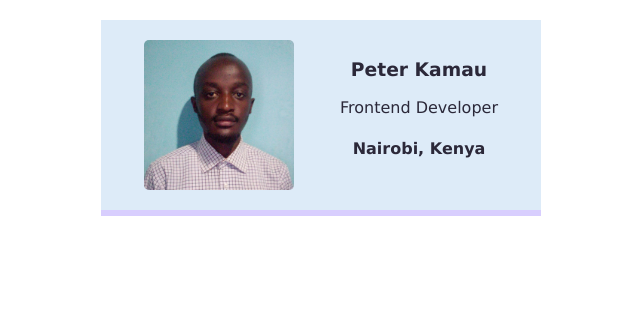
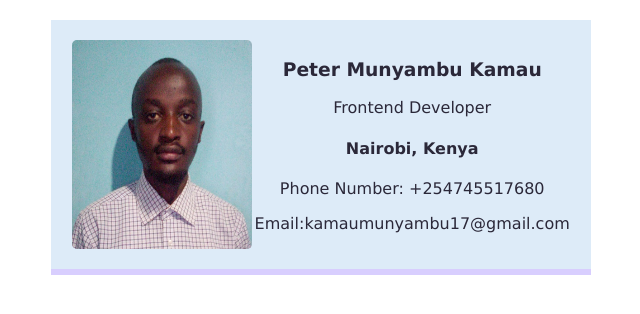
Before and after one commit to Thewakamau/my-business-card, a plain HTML site: page index.html in a window 1280 px wide. Shown: the whole page, without its empty margins (319-959 px from the left). Drawn offline with Linux system fonts and the light colour scheme.

Commit message:
Added the contact information

```diff
--- a/index.html
+++ b/index.html
@@ -15,9 +15,11 @@
 				class="profile-img"
 			/>
 			<div>
-				<h3>Peter Kamau</h3>
+				<h3>Peter Munyambu Kamau</h3>
 				<p>Frontend Developer</p>
 				<h4>Nairobi, Kenya</h4>
+				<p>Phone Number: +254745517680</p>
+				<p>Email:kamaumunyambu17@gmail.com</p>
 			</div>
 		</div>
 	</body>
--- a/style.css
+++ b/style.css
@@ -6,7 +6,7 @@ body {
 	/*flex will affect the divs and place the in  column side by side */
 	display: flex;
 	justify-content: space-around; /*Each element get space */
-	width: 400px;
+	width: 500px;
 
 	/*margin shorthand to help center the elements */
 	margin: 0 auto;
@@ -18,8 +18,8 @@ body {
 }
 
 .profile-img {
-	width: 150px;
-	height: 150px;
+	width: 180px;
+
 	display: block;
 	border-radius: 5px;
 }
```
